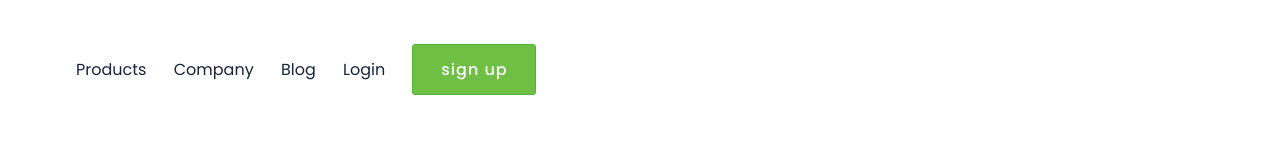
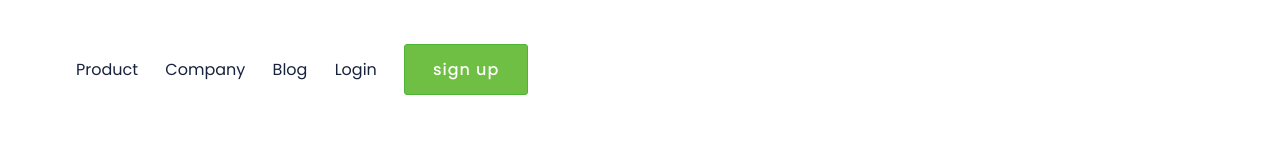
Before and after one commit to Morais82/Wide-coverage, a plain HTML site: page index.html in a window 1280 px wide. Shown: the top 160 px of the page. Drawn offline with Linux system fonts and the light colour scheme.

Commit message:
alteraçoes no link

```diff
--- a/index.html
+++ b/index.html
@@ -16,7 +16,7 @@
 <body>
     <header>
 
-        <a class="link-header">Products</a>
+        <a class="link-header">Product</a>
         <a class="link-header">Company</a>
         <a class="link-header">Blog</a>
         <a class="link-header">Login</a>
--- a/style.css
+++ b/style.css
@@ -18,7 +18,7 @@ header {
 .link-header {
     width: 87px;
     height: 20px;
-    top: 47px;
+    top: 46px;
     left: 42px;
     cursor: pointer;
     margin-right: 23px;
```
Also changed, not shown: img/Captura de tela 2024-11-18 225139.png (added).
